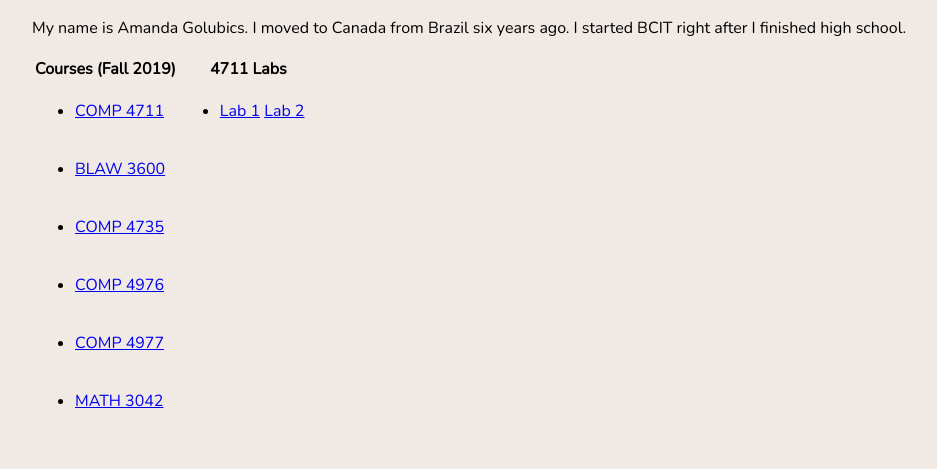
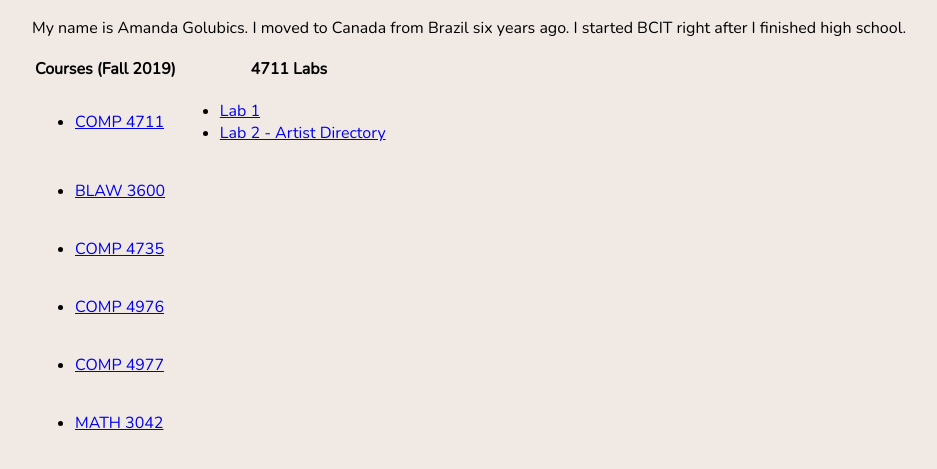
Before and after one commit to zigfrida/zigfrida.github.io, a plain HTML site: page index.html in a window 1280 px wide. Shown: the part 169-638 px from the top of the page, without its empty margins (16-953 px from the left). Drawn offline with nearby package versions, Linux system fonts and the light colour scheme.

Commit message:
Changing link

```diff
--- a/index.html
+++ b/index.html
@@ -56,7 +56,10 @@
                 <ul>
                     <li>
                         <a href="#">Lab 1</a>
-                        <a href="/Lab02/Lab02.html">Lab 2</a>
+                        <!-- <a href="/Lab02/Lab02.html">Lab 2</a> -->
+                    </li>
+                    <li>
+                        <a href="/Lab02/Lab02.html">Lab 2 - Artist Directory</a>
                     </li>
                 </ul>
             </td>
```
